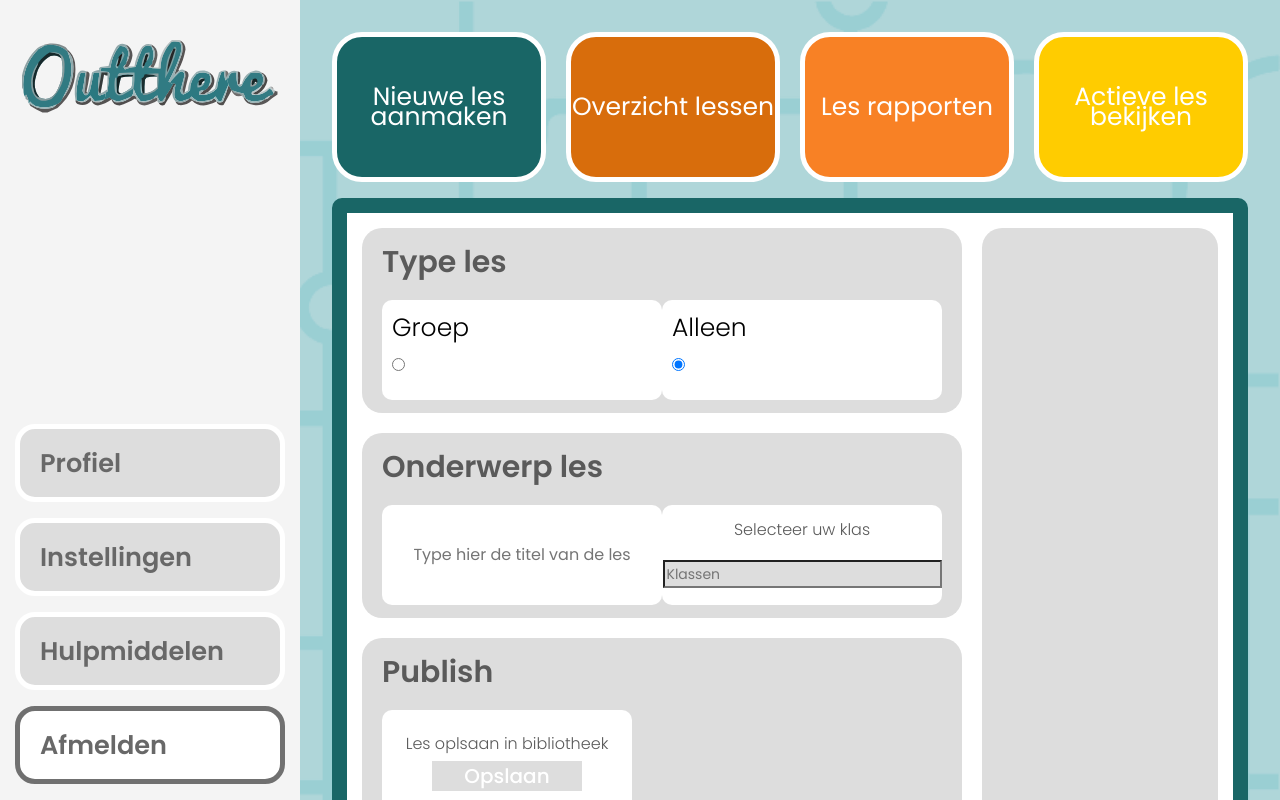
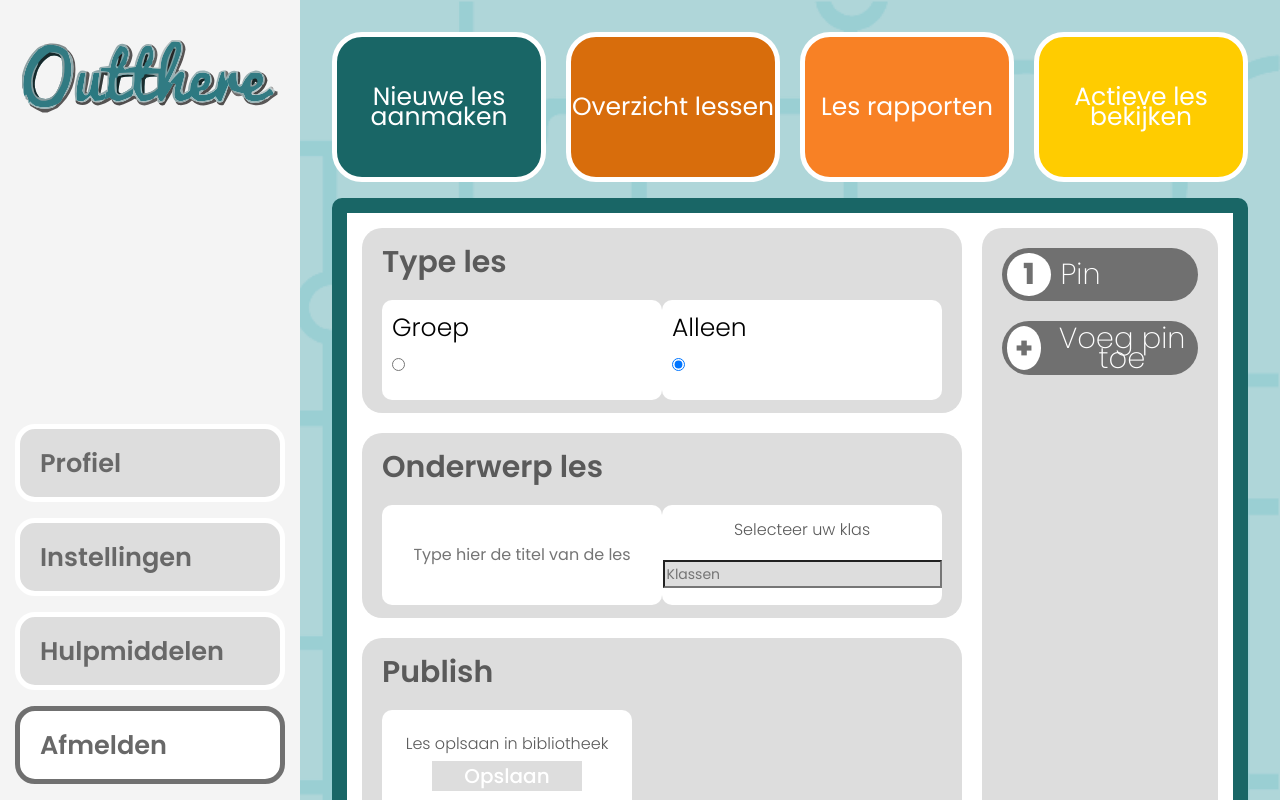
Before and after one commit to Remy2072/InfoGO, a React (Vite) app: page / in a window 1280 px wide. Both pictures are taken after a click on the button "Nieuwe les aanmaken". Built offline with nearby package versions, Linux system fonts and the light colour scheme; some icons are missing.

Commit message:
Pins added & New lesson grid added

```diff
--- a/src/Components/NewLesson/NewLesson.jsx
+++ b/src/Components/NewLesson/NewLesson.jsx
@@ -66,8 +66,15 @@ function NewLesson() {
                     </div>
                 </div>
 
-                <div className="pins"></div>
-
+                <div className="pins">
+                    <ul className="pins__list">
+                        <li className="pins__list-item">
+                            <strpmg className="pins__list-item-title">Pin</strpmg>
+                            <button className="pins__list-item-button"><box-icon  color="#fff" name='x'></box-icon></button>
+                            </li>
+                    </ul>
+                    <button className="pins__button">Voeg pin toe</button>
+                </div>
             </div>
         </section>
   )
--- a/src/Components/NewLesson/NewLesson.scss
+++ b/src/Components/NewLesson/NewLesson.scss
@@ -192,9 +192,96 @@
     }
 }
 
-// Moet nog gemaakt worden
 .pins {
     grid-area: pins;
     background-color: $dark-gray;
     border-radius: 1.25rem;
+    padding: 1.25rem;
+    line-height: initial;
+
+    &__list {
+        counter-reset: pin;
+
+        &-item {
+            background-color: #707070;
+            width: 100%;
+            border-radius: 1.813rem;
+            padding: 5px;
+            color: $white;
+            display: flex;
+            gap: 10px;
+            font-size: 1.813rem;
+            font-weight: 200;
+            margin-bottom: 1.25rem;
+            display: flex;
+            cursor: pointer;
+            transition: 250ms;
+
+            &-title {
+                flex: 1;
+            }
+
+            &-button {
+                background-color: transparent;
+                border: none;
+                justify-content: center;
+                align-items: center;
+                line-height: initial;
+                margin: 0 10px;
+                display: none;
+            }
+        }
+
+        &-item::before {
+            counter-increment: pin;
+            content: counter(pin);
+            background-color: $white;
+            color: #707070;
+            width: 2.719rem;
+            display: flex;
+            justify-content: center;
+            align-items: center;
+            font-weight: 800;
+            border-radius: 100%;
+        }
+
+        &-item:hover {
+            background-color: #5a5a5a;
+        }
+
+        &-item:hover .pins__list-item-button {
+            display: flex;
+        }
+    }
+
+    &__button {
+        background-color: #707070;
+        width: 100%;
+        border-radius: 1.813rem;
+        padding: 5px;
+        color: $white;
+        display: flex;
+        gap: 10px;
+        font-size: 1.813rem;
+        font-weight: 200;
+        border: none;
+        align-items: center;
+    }
+
+    &__button:hover {
+        background-color: #5a5a5a;
+    }
+
+    &__button::before {
+        content: "+";
+        height: 2.719rem;
+        background-color: $white;
+        color: #707070;
+        width: 2.719rem;
+        display: flex;
+        justify-content: center;
+        align-items: center;
+        font-weight: 800;
+        border-radius: 100%;
+    }
 }
--- a/src/Components/OverviewLesson/OverviewLesson.jsx
+++ b/src/Components/OverviewLesson/OverviewLesson.jsx
@@ -1,8 +1,76 @@
 import React from 'react'
+import "./OverviewLesson.scss"
+import foto from "../../Assets/98.jpg";
+
 
 function OverviewLesson() {
   return (
-    <div>OverviewLesson</div>
+    <section className="overviewLesson">
+      <div className='overviewLesson__container'>
+        <div className='overviewLesson__container-item'>
+          <img src={foto} alt="Rijksmuseum" />
+          <h3>Architectuur</h3>
+          <p>Architectuur is de kunst en wetenschap van het ontwerpen  van de gebouwde omgeving; steden, …</p>
+          <time>Aangemaakt op: 18-03-2023</time>
+        </div>
+
+        <div className='overviewLesson__container-item'>
+          <img src={foto} alt="Rijksmuseum" />
+          <h3>Architectuur</h3>
+          <p>Architectuur is de kunst en wetenschap van het ontwerpen  van de gebouwde omgeving; steden, …</p>
+          <time>Aangemaakt op: 18-03-2023</time>
+        </div>
+
+        <div className='overviewLesson__container-item'>
+          <img src={foto} alt="Rijksmuseum" />
+          <h3>Architectuur</h3>
+          <p>Architectuur is de kunst en wetenschap van het ontwerpen  van de gebouwde omgeving; steden, …</p>
+          <time>Aangemaakt op: 18-03-2023</time>
+        </div>
+
+        <div className='overviewLesson__container-item'>
+          <img src={foto} alt="Rijksmuseum" />
+          <h3>Architectuur</h3>
+          <p>Architectuur is de kunst en wetenschap van het ontwerpen  van de gebouwde omgeving; steden, …</p>
+          <time>Aangemaakt op: 18-03-2023</time>
+        </div>
+
+        <div className='overviewLesson__container-item'>
+          <img src={foto} alt="Rijksmuseum" />
+          <h3>Architectuur</h3>
+          <p>Architectuur is de kunst en wetenschap van het ontwerpen  van de gebouwde omgeving; steden, …</p>
+          <time>Aangemaakt op: 18-03-2023</time>
+        </div>
+
+        <div className='overviewLesson__container-item'>
+          <img src={foto} alt="Rijksmuseum" />
+          <h3>Architectuur</h3>
+          <p>Architectuur is de kunst en wetenschap van het ontwerpen  van de gebouwde omgeving; steden, …</p>
+          <time>Aangemaakt op: 18-03-2023</time>
+        </div>
+
+        <div className='overviewLesson__container-item'>
+          <img src={foto} alt="Rijksmuseum" />
+          <h3>Architectuur</h3>
+          <p>Architectuur is de kunst en wetenschap van het ontwerpen  van de gebouwde omgeving; steden, …</p>
+          <time>Aangemaakt op: 18-03-2023</time>
+        </div>
+
+        <div className='overviewLesson__container-item'>
+          <img src={foto} alt="Rijksmuseum" />
+          <h3>Architectuur</h3>
+          <p>Architectuur is de kunst en wetenschap van het ontwerpen  van de gebouwde omgeving; steden, …</p>
+          <time>Aangemaakt op: 18-03-2023</time>
+        </div>
+
+        <div className='overviewLesson__container-item'>
+          <img src={foto} alt="Rijksmuseum" />
+          <h3>Architectuur</h3>
+          <p>Architectuur is de kunst en wetenschap van het ontwerpen  van de gebouwde omgeving; steden, …</p>
+          <time>Aangemaakt op: 18-03-2023</time>
+        </div>
+      </div>
+    </section>
   )
 }
 
--- /dev/null
+++ b/src/Components/OverviewLesson/OverviewLesson.scss
@@ -0,0 +1,70 @@
+@import "../../Scss/Variables";
+
+* {
+    margin: 0;
+    padding: 0;
+    font-family: 'Poppins', sans-serif;
+}
+
+.overviewLesson {
+    border:15px solid $orange;
+    border-radius: 10px;
+    width: 100%;
+    background-color: white;
+    height: 84%;
+    padding: 1.25rem;
+    overflow: hidden;
+
+    &__container {
+        display: grid;
+        border-radius: 1.25rem;
+        background-color: #DDDDDD;
+        padding: 1.25rem;
+        grid-auto-columns: 1fr;
+        grid-template-columns: 1fr 1fr 1fr;
+        grid-template-rows: 1fr 1fr 1fr;
+        gap: 2.5rem 2.5rem;
+        grid-template-areas:
+          ". . ."
+          ". . ."
+          ". . .";
+        overflow-y: auto;
+        height: fit-content;
+        min-height: fit-content;
+
+          &-item {
+            background-color: $white;
+            border-radius: 1.25rem;
+            padding: 1.375rem 1.875rem;
+
+
+            img {
+                width: 100%;
+                border-radius: 5px;
+                margin-bottom: 7px;
+            }
+
+            h3 {
+                font-size: 1.375rem;
+                font-weight: 600;
+                color: #707070;
+                margin-bottom: 7px;
+            }
+
+            p {
+                color: #707070;
+                line-height: 1.188rem;
+                font-weight: 200;
+                font-size: 15px;
+                margin-bottom: 1.875rem;
+            }
+
+            time {
+                color: #707070;
+                font-weight: 500;
+            }
+
+          }
+    }
+
+}
```
Also changed, not shown: src/Assets/98.jpg (added).
